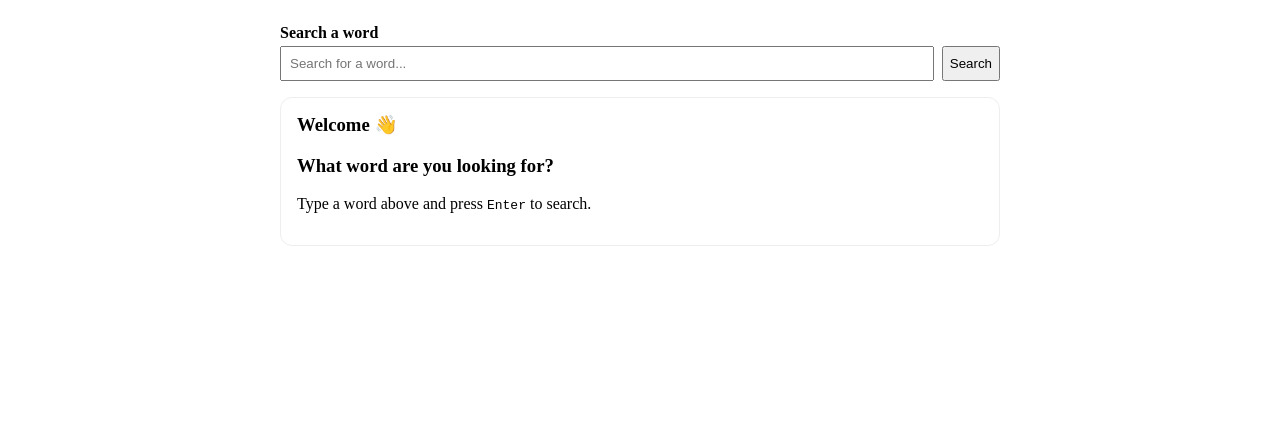
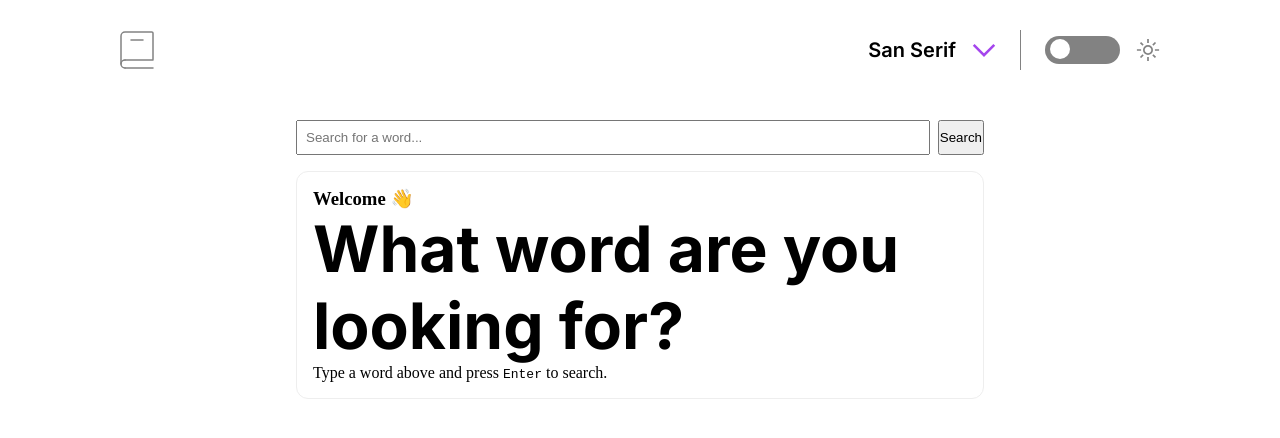
Before and after one commit to sean365-bit/dictionary-app, a React (Vite) app: page / in a window 1280 px wide. Shown: the top 438 px of the page. Built offline with nearby package versions, Linux system fonts and the light colour scheme.

Commit message:
add header

```diff
--- a/src/App.tsx
+++ b/src/App.tsx
@@ -1,4 +1,4 @@
-// import "./styles/App.scss";
+import "./styles/App.scss";
 import Header from "./components/Header";
 import Body from "./components/Body";
 
--- a/src/components/Body.tsx
+++ b/src/components/Body.tsx
@@ -1,5 +1,6 @@
 import { useState } from "react";
 import axios from "axios";
+import "../styles/Body.scss";
 
 type Phonetic = { text?: string; audio?: string };
 type Definition = { definition: string; example?: string; synonyms?: string[] };
@@ -89,9 +90,7 @@ export default function Body() {
   return (
     <div style={{ maxWidth: 720, margin: "0 auto", padding: "1rem" }}>
       <form onSubmit={onSubmit} aria-busy={status === "loading"}>
-        <label htmlFor="word" style={{ display: "block", fontWeight: 600 }}>
-          Search a word
-        </label>
+        <label htmlFor="word">Search a word</label>
 
         <div style={{ display: "flex", gap: ".5rem", marginTop: ".25rem" }}>
           <input
@@ -110,7 +109,6 @@ export default function Body() {
           </button>
         </div>
 
-        {/* Validation message */}
         {validationError && (
           <p style={{ color: "crimson", marginTop: ".25rem" }}>
             {validationError}
@@ -118,7 +116,6 @@ export default function Body() {
         )}
       </form>
 
-      {/* Show nothing on first render */}
       {status === "idle" && !data && !error && (
         <section
           aria-live="polite"
@@ -130,7 +127,9 @@ export default function Body() {
           }}
         >
           <h3 style={{ marginTop: 0 }}>Welcome 👋</h3>
-          <h3 style={{ marginTop: 0 }}>What word are you looking for?</h3>
+          <h3 style={{ marginTop: 0 }} className="greet">
+            What word are you looking for?
+          </h3>
           <p>
             Type a word above and press <kbd>Enter</kbd> to search.
           </p>
--- a/src/components/Header.tsx
+++ b/src/components/Header.tsx
@@ -1,7 +1,43 @@
+import { useState, useEffect } from "react";
+import "../styles/Header.scss";
+import logo from "../assets/images/logo.svg";
+import iconMoon from "../assets/images/icon-moon.svg";
+import iconSun from "../assets/images/icon-sun.svg";
+import iconArrow from "../assets/images/icon-arrow-down.svg";
+import Switch from "./Switch";
+
 const Header = function () {
+  const [isDarkMode, setIsDarkMode] = useState(false);
+  const toggleDarkMode = () => setIsDarkMode((prev) => !prev);
+
+  useEffect(() => {
+    document.body.classList.toggle("dark", isDarkMode);
+  }, [isDarkMode]);
+
   return (
     <header>
-      <div></div>
+      <nav>
+        <div className="font_selection_container">
+          <img src={logo} alt="logo" loading="lazy" />
+        </div>
+
+        <div className="theme_container">
+          <div>
+            <p>San Serif</p>
+            <img src={iconArrow} alt="icon" loading="lazy" />
+
+            <div className="vertical_divisor"></div>
+
+            <Switch isDarkMode={isDarkMode} onToggle={toggleDarkMode} />
+
+            {isDarkMode ? (
+              <img src={iconMoon} alt="icon moon" loading="lazy" />
+            ) : (
+              <img src={iconSun} alt="icon sun" loading="lazy" />
+            )}
+          </div>
+        </div>
+      </nav>
     </header>
   );
 };
--- /dev/null
+++ b/src/components/Switch.tsx
@@ -0,0 +1,22 @@
+import "../styles/Switch.scss";
+
+interface SwitchProps {
+  isDarkMode: boolean;
+  onToggle: () => void;
+}
+
+const Switch = ({ isDarkMode, onToggle }: SwitchProps) => {
+  return (
+    <label className="switch">
+      <input
+        type="checkbox"
+        checked={isDarkMode}
+        onChange={onToggle}
+        id="checkbox"
+      />
+      <span className="slider round"></span>
+    </label>
+  );
+};
+
+export default Switch;
--- /dev/null
+++ b/src/styles/App.scss
@@ -0,0 +1,14 @@
+@use "./main" as *;
+
+* {
+  margin: 0;
+  padding: 0;
+  box-sizing: border-box;
+}
+
+.app {
+  min-height: 100dvh;
+  display: flex;
+  flex-direction: column;
+  align-items: center;
+}
--- /dev/null
+++ b/src/styles/Body.scss
@@ -0,0 +1,13 @@
+@use "./main" as *;
+
+body {
+  transition: background-color 0.4s, color 0.3s;
+}
+
+.greet {
+  @include headingLInter;
+}
+
+label {
+  display: none;
+}
--- a/src/styles/Header.scss
+++ b/src/styles/Header.scss
@@ -0,0 +1,71 @@
+@use "./main" as *;
+
+header {
+  height: 100px;
+  width: 100%;
+}
+
+nav {
+  width: 100%;
+  max-width: 480px;
+  margin: 0 auto;
+
+  height: 100px;
+
+  display: flex;
+  justify-content: space-between;
+  align-items: center;
+}
+
+.font_selection_container,
+.theme_container {
+  flex: 1;
+}
+
+.font_selection_container {
+  display: flex;
+  justify-content: flex-start;
+  align-items: center;
+}
+
+.theme_container {
+  display: flex;
+  justify-content: flex-end;
+  align-items: center;
+  gap: 25px;
+
+  div {
+    display: flex;
+    align-items: center;
+    gap: 1rem;
+
+    p {
+      @include headingSInter;
+    }
+  }
+
+  img {
+    width: 24px;
+    height: 24px;
+    cursor: pointer;
+  }
+}
+
+.vertical_divisor {
+  width: 1px;
+  height: 40px;
+  background-color: $gray;
+  margin: 0 8px;
+}
+
+@media screen and (min-width: 768px) {
+  nav {
+    max-width: 720px;
+  }
+}
+
+@media screen and (min-width: 1024px) {
+  nav {
+    max-width: 1040px;
+  }
+}
--- /dev/null
+++ b/src/styles/Switch.scss
@@ -0,0 +1,57 @@
+@use "./main" as *;
+
+.switch {
+  position: relative;
+  display: inline-block;
+  width: 75px;
+  height: 28px;
+}
+.switch input {
+  opacity: 0;
+  width: 0;
+  height: 0;
+}
+.slider {
+  position: absolute;
+  cursor: pointer;
+  top: 0;
+  left: 0;
+  right: 0;
+  bottom: 0;
+  background-color: $gray;
+  -webkit-transition: 0.4s;
+  transition: 0.4s;
+}
+.slider:before {
+  position: absolute;
+  content: "";
+  height: 20px;
+  width: 20px;
+  left: 5px;
+  bottom: 5px;
+  background-color: $white;
+  -webkit-transition: 0.4s;
+  transition: 0.4s;
+}
+input:checked + .slider {
+  background-color: $purple;
+}
+input:focus + .slider {
+  box-shadow: 0 0 1px $purple;
+}
+input:checked + .slider:before {
+  -webkit-transform: translateX(41px);
+  -ms-transform: translateX(41px);
+  transform: translateX(41px);
+}
+.slider.round {
+  border-radius: 34px;
+}
+.slider.round:before {
+  border-radius: 50%;
+}
+
+body.dark {
+  background-color: $black;
+  color: $white;
+}
--- a/src/styles/_main.scss
+++ b/src/styles/_main.scss
@@ -1,5 +1,5 @@
 /* Variables */
-@import url("https://fonts.googleapis.com/css2?family=Bricolage+Grotesque:opsz,wght@12..96,200..800&family=DM+Sans:ital,opsz,wght@0,9..40,100..1000;1,9..40,100..1000&display=swap");
+@import url("https://fonts.googleapis.com/css2?family=Inconsolata:wght@200..900&family=Inter:ital,opsz,wght@0,14..32,100..900;1,14..32,100..900&family=Lora:ital,wght@0,400..700;1,400..700&display=swap");
 
 $red: hsl(0, 100%, 66%);
 $purple: hsl(274, 82%, 60%);
@@ -12,21 +12,129 @@ $gray100: hsl(0, 0%, 91%);
 $gray200: hsl(0, 0%, 96%);
 $white: hsl(0, 0%, 100%);
 
-/* mixins */
-@mixin displayFlex {
-  display: flex;
-  justify-content: center;
-  align-items: center;
+%sansSerif {
+  font-family: "Inter", sans-serif;
+  font-optical-sizing: auto;
+  font-style: normal;
 }
 
-/* Typography */
-@mixin textPreset1 {
-  font-family: "DM Sans", sans-serif;
+%serif {
+  font-family: "Lora", serif;
   font-optical-sizing: auto;
-  font-weight: 600i;
-  font-style: italic;
+  font-style: normal;
+}
 
-  font-size: 96px;
-  line-height: 100%;
-  letter-spacing: -2px;
+%mono {
+  font-family: "Inconsolata", monospace;
+  font-optical-sizing: auto;
+  font-style: normal;
 }
+
+/* San-Serif */
+@mixin headingLInter {
+  @extend %sansSerif;
+
+  font-size: 64px;
+  line-height: 77px;
+}
+
+@mixin headingMInter {
+  @extend %sansSerif;
+
+  font-size: 24px;
+  line-height: 29px;
+}
+
+@mixin headingSInter {
+  @extend %sansSerif;
+
+  font-size: 20px;
+  line-height: 24px;
+  font-weight: 600;
+}
+
+@mixin bodyMInter {
+  @extend %sansSerif;
+
+  font-size: 18px;
+  line-height: 24px;
+}
+
+@mixin bodySInter {
+  @extend %sansSerif;
+
+  font-size: 14px;
+  line-height: 17px;
+}
+
+/* Serif */
+@mixin headingLLora {
+  @extend %serif;
+
+  font-size: 64px;
+  line-height: 77px;
+}
+
+@mixin headingMLora {
+  @extend %serif;
+
+  font-size: 24px;
+  line-height: 29px;
+}
+
+@mixin headingSLora {
+  @extend %serif;
+
+  font-size: 20px;
+  line-height: 24px;
+}
+
+@mixin bodyMLora {
+  @extend %serif;
+
+  font-size: 18px;
+  line-height: 24px;
+}
+
+@mixin bodySLora {
+  @extend %serif;
+
+  font-size: 14px;
+  line-height: 17px;
+}
+
+/* Mono */
+@mixin headingLMono {
+  @extend %mono;
+
+  font-size: 64px;
+  line-height: 77px;
+}
+
+@mixin headingMMono {
+  @extend %mono;
+
+  font-size: 24px;
+  line-height: 29px;
+}
+
+@mixin headingSMono {
+  @extend %mono;
+
+  font-size: 20px;
+  line-height: 24px;
+}
+
+@mixin bodyMMono {
+  @extend %mono;
+
+  font-size: 18px;
+  line-height: 24px;
+}
+
+@mixin bodySMono {
+  @extend %mono;
+
+  font-size: 14px;
+  line-height: 17px;
+}
```
Also changed, not shown: src/assets/images/icon-sun.svg (added).
